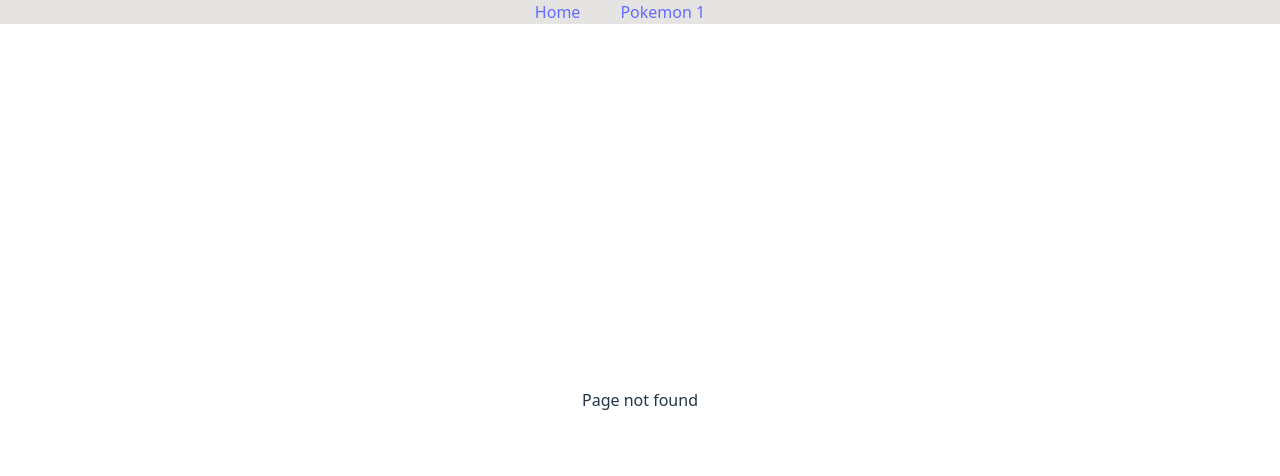
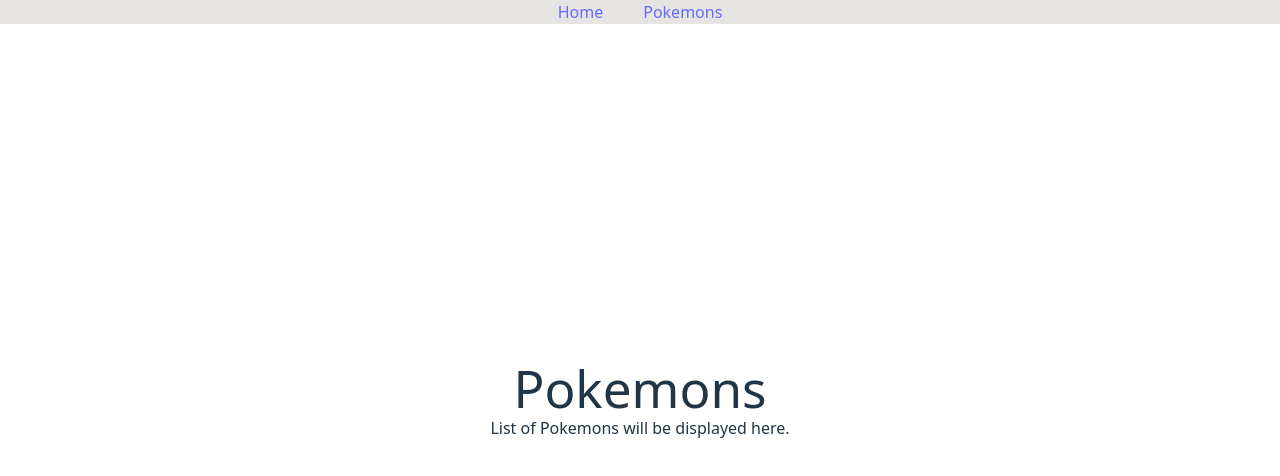
Before and after one commit to OctaFloare/pokemon-2025, a React (Vite) app: page /pokemons in a window 1280 px wide. Before the commit this address had no page. Shown: the top 476 px of the page. Built offline with nearby package versions, Linux system fonts and the light colour scheme; no server answers.

Commit message:
fetch-on-pokemons_page

```diff
--- a/src/App.jsx
+++ b/src/App.jsx
@@ -3,12 +3,14 @@ import { Routes, Route } from 'react-router-dom'
 import { Home } from './pages/home'
 import { NotFound } from './pages/not-found'
 import { Pokemon } from './pages/pokemon'
+import { Pokemons } from './pages/pokemons'
 
 function App() {
 
   return <Routes>
     <Route path='/' element={<Home />} />
     <Route path='*' element={<NotFound />} />
+    <Route path='/pokemons' element={<Pokemons />} />
     <Route path="/pokemon/:id" element={<Pokemon />} />
   </Routes>
 }
--- a/src/componets/navigation/index.jsx
+++ b/src/componets/navigation/index.jsx
@@ -1,7 +1,6 @@
-export const Navigation = (props) => {
+export const Navigation = () => {
     return <div className="flex gap-10 bg-[#E5E4E2] fixed left-0 top-0 w-full justify-center">
         <a href="/">Home</a>
-        <a href="/pokemon/1">Pokemon 1</a>
-        <div>{props.test}</div>
+        <a href="/pokemons">Pokemons</a>
     </div>
 }
--- a/src/pages/home/index.jsx
+++ b/src/pages/home/index.jsx
@@ -4,19 +4,12 @@ import { useEffect } from "react";
 import axios from "axios";
 
 export const Home = () => {
-    const [data, setData] = useState({});
-
-    useEffect(() => {
-        axios.get('https://pokeapi.co/api/v2/pokemon/').then((response) =>{
-            setData(response)
-        }).catch(error => {
-            console.error(error);
-        });
-    },[])
-
-    console.log(data, "this is pokemons")
 
     return <div>
-        <div>Home Page</div>
+        <Navigation />
+        <h1>Pokemon Website</h1>
+        <p className="font-bold text-xl">Welcome to the Pokemon website!</p>
+        <p>Here you can find information about your favorite Pokemon.</p>
     </div>
+
 }
--- /dev/null
+++ b/src/pages/pokemons/index.jsx
@@ -0,0 +1,29 @@
+import React from 'react';
+import { Navigation } from '../../componets/navigation';
+import axios from 'axios';
+import { useState, useEffect } from 'react';
+
+const Pokemons = () => {
+  const [pokemonsList, setData] = useState({});
+
+  useEffect(() => {
+    axios.get('https://pokeapi.co/api/v2/pokemon/?limit=10')
+      .then((response) => {
+        setData(response);
+      })
+      .catch(error => {
+        console.error(error);
+      });
+  }, []);
+
+  console.log(pokemonsList, "this is the pokemons list");
+
+  return (
+    <div>
+      <Navigation />
+      <h1>Pokemons</h1>
+      <p>List of Pokemons will be displayed here.</p>
+    </div>
+  );
+}
+export { Pokemons }
```
